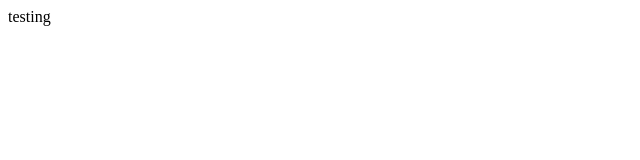
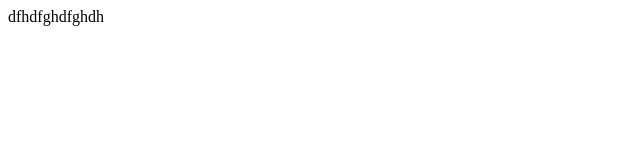
Before and after one commit to rbunny87/gtest, a plain HTML site: page index.html in a window 1280 px wide. Shown: the full height of the page, 0-640 px from the left. Drawn offline with Linux system fonts and the light colour scheme.

Commit message:
asfdasdf
asdfasf

```diff
--- a/index.html
+++ b/index.html
@@ -2,6 +2,6 @@
 <head>
 </head>
 <body>
-testing
+dfhdfghdfghdh
 </body>
 </html>
```
